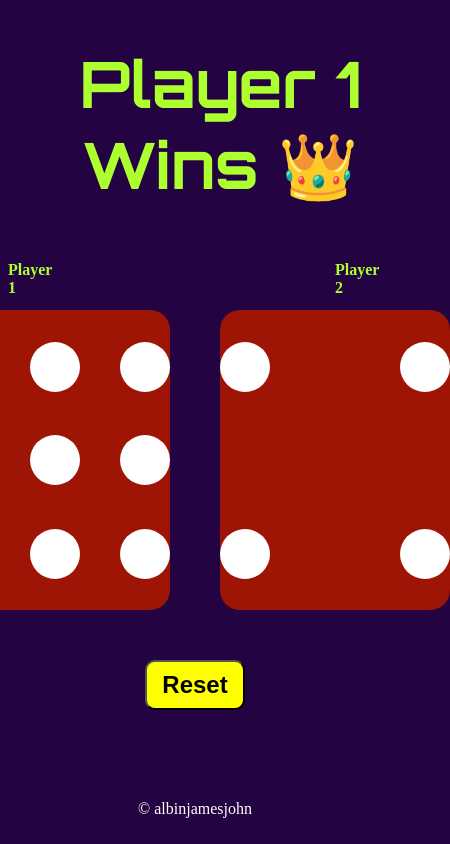
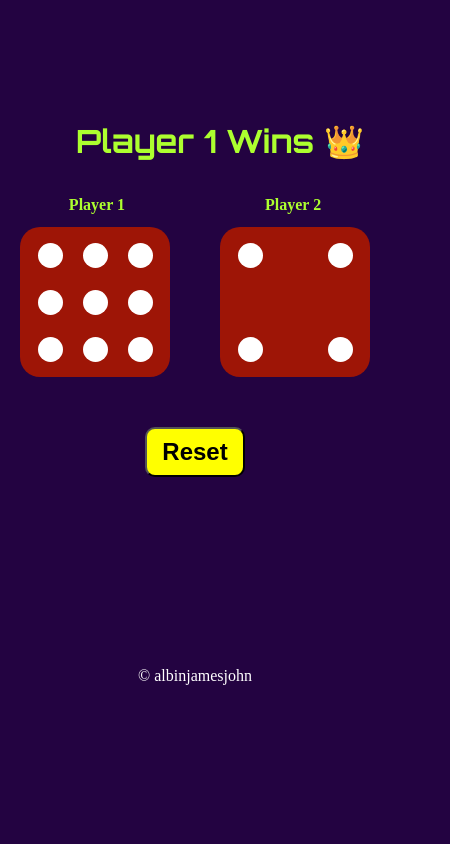
Before and after one commit to Albinjamesjohn/Dice-game, a plain HTML site: page index.html in a window 390 px wide. Shown: the whole page, 450 px wide, since content can reach past the window. Drawn offline with Linux system fonts and the light colour scheme; a web font is replaced by a local one.

Commit message:
media response added

```diff
--- a/style.css
+++ b/style.css
@@ -74,6 +74,41 @@ h2{
 
 }
 
+@media (max-width:700px){
+    .dicee1  {
+        width: 150px;
+        height: 150px;
+    }
+    .dicee2  {
+        width: 150px;
+        height: 150px;
+    }
+    .circle{
+        height: 25px;
+        width: 25px;;
+    }
+    .dots{
+        gap:20px;
+        padding-bottom: 15px;
+        padding-top: 15px;
+        grid-template-columns: 0.5fr 0.5fr 0.5fr;
+        grid-template-rows: 0.5fr 0.5fr 0.5fr;
+
+    }
+    .playername{
+        gap:140px
+    }
+    h1{
+        font-size: 2rem;
+        padding-top: 100px;
+    }
+    footer{
+        padding-top: 100px;
+    }
+}
+
+
+
 .hide{
     visibility: hidden;
 }
```
